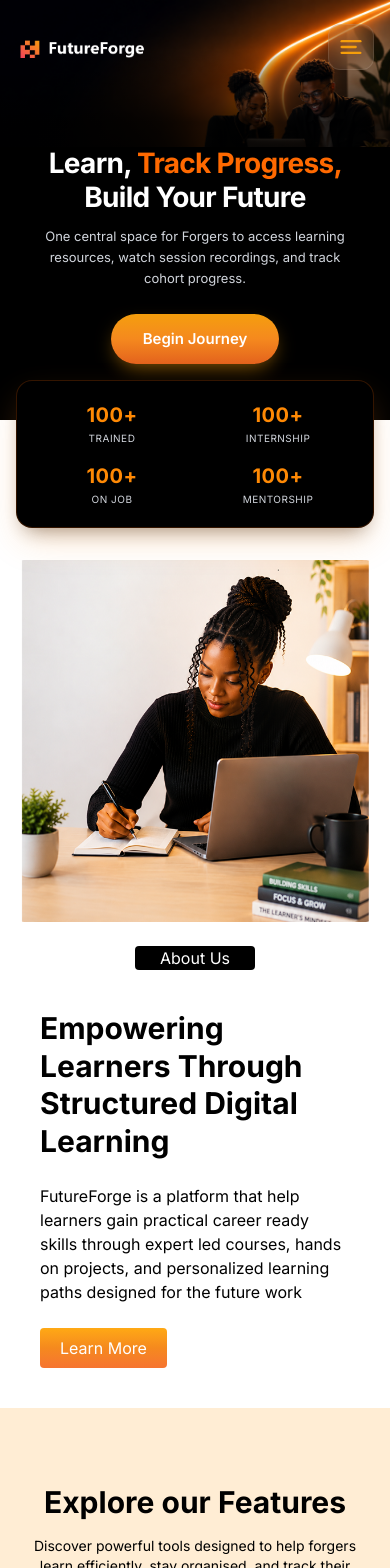
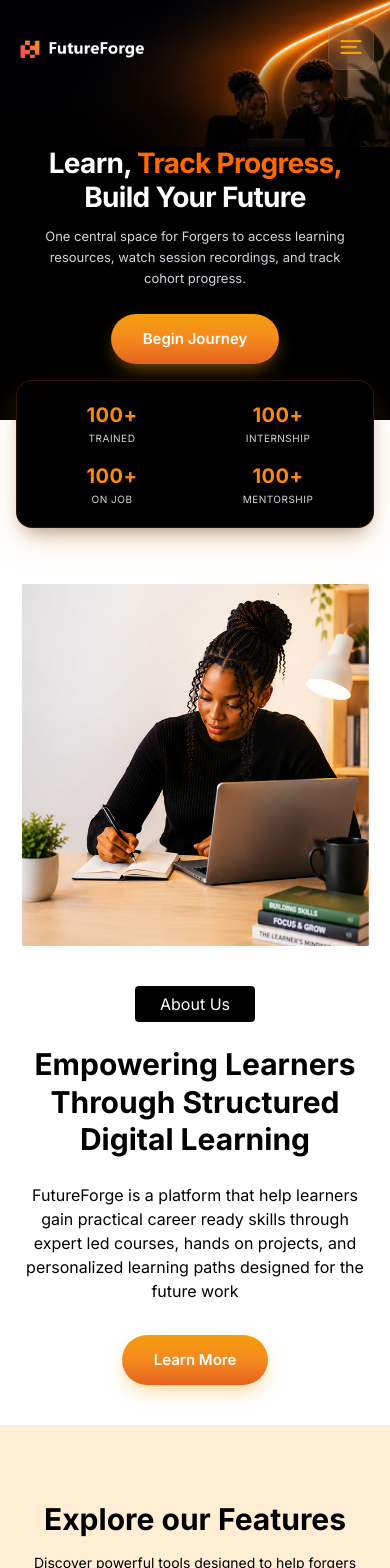
Before and after one commit to atilolaann/future-forge-lms, a React (Vite) app: page / in a window 390 px wide. Shown: the top 1568 px of the page. Built offline with nearby package versions, Linux system fonts and the light colour scheme.

Commit message:
feat: add modular landing page components including Testimonials, About, CTA, Features, Footer, and Nav

```diff
--- a/src/components/About.jsx
+++ b/src/components/About.jsx
@@ -4,26 +4,25 @@ import hero2 from "../assets/hero2.png";
 function About() {
   return (
     <main id="about" className="scroll-mt-24">
-      <div className="w-full p-4 bg-white">
-        <div>
-          {/* 1. Main Container: Stacked vertically on mobile, side-by-side on desktop */}
-          <div className="flex flex-col md:flex-row items-center">
-            {/* 2. Image: Full width on mobile, 50% width on desktop */}
+      <div className="w-full bg-white text-black py-10 md:py-16">
+        <div className="max-w-[1440px] mx-auto px-4 sm:px-8 md:px-12 flex flex-col md:flex-row items-center gap-10 md:gap-12">
+          {/* 1. Image: Full width on mobile, 50% width on desktop */}
+          <div className="w-full md:w-[50%] shrink-0">
+            <img src={hero2} className="w-full rounded-lg h-auto" alt="" />
+          </div>
 
-            <img src={hero2} className="w-full rounded-lg md:w-[50%]" alt="" />
-
-            {/* 3. Text Box: Adjusted margins so text doesn't touch the screen edges on mobile */}
+          {/* 2. Text Box */}
           <motion.div
             initial={{ x: 90, opacity: 0 }}
             whileInView={{ x: 0, opacity: 1 }}
             transition={{ duration: 0.8, delay: 0.3 }}
             viewport={{ once: true }}
-              className="mx-6 my-6 md:mx-8 md:my-0"
+            className="w-full md:flex-1 flex flex-col items-center md:items-start text-center md:text-left"
           >
-              <p className="text-white mb-10 bg-black w-30 rounded-sm text-center mx-auto md:mx-0">
+            <p className="text-white mb-6 bg-black w-30 py-1.5 rounded-sm text-center mx-auto md:mx-0">
               About Us
             </p>
-              {/* 4. Heading: Slightly smaller on mobile so it fits, large on desktop */}
+            {/* 3. Heading: Slightly smaller on mobile so it fits, large on desktop */}
             <h3 className="text-3xl md:text-5xl font-bold leading-tight">
               Empowering Learners Through Structured Digital Learning
             </h3>
@@ -33,8 +32,6 @@ function About() {
               career ready skills through expert led courses, hands on
               projects, and personalized learning paths designed for the
               future work
-                <br className="hidden md:inline" />
-                <br className="hidden md:inline" />
             </p>
 
             <motion.button
@@ -42,13 +39,14 @@ function About() {
               whileInView={{ x: 0, opacity: 1 }}
               transition={{ duration: 0.8, delay: 0.3 }}
               viewport={{ once: true }}
+              whileHover={{ scale: 1.05 }}
+              whileTap={{ scale: 0.95 }}
               onClick={() => window.open("https://futureforge-project-snx5.vercel.app/", "_blank")}
-                className="bg-linear-to-b from-[#ffa914] via-[#F5891E] to-[#F67430] py-2 px-5 rounded-sm text-white cursor-pointer"
+              className="bg-gradient-to-b from-[#F59E0B] via-[#F5891E] to-[#E3621D] text-white px-8 py-3.5 rounded-full mt-2 text-[15px] font-semibold shadow-[0_8px_20px_-6px_rgba(245,158,11,0.6)] cursor-pointer"
             >
               Learn More
             </motion.button>
           </motion.div>
-          </div>
         </div>
       </div>
     </main>
--- a/src/components/Features.jsx
+++ b/src/components/Features.jsx
@@ -24,15 +24,18 @@ function Features() {
     };
 
 
+
   return (
-    <div className="w-full  bg-orange-100 text-black px-4 sm:px-6 md:px-8 py-8 md:py-16">
-      <div className="py-5  md:max-w-[70%] lg:max-w-[50%] text-center md:text-left">
+    <div className="w-full bg-orange-100 text-black py-8 md:py-16">
+      <div className="max-w-[1440px] mx-auto px-4 sm:px-8 md:px-12">
+        <div className="py-5 md:max-w-[70%] lg:max-w-[50%] text-center md:text-left">
           <motion.h3
             initial={{ opacity: 0, y: -20 }}
             whileInView={{ opacity: 1, y: 0 }}
             transition={{ duration: 0.5 }}
-          viewport={{once: true}}
-        className="font-bold text-3xl sm:text-4xl md:text-5xl pt-6">
+            viewport={{ once: true }}
+            className="font-bold text-3xl sm:text-4xl md:text-5xl pt-6"
+          >
             Explore our Features
           </motion.h3>
           <p className="py-4 text-sm sm:text-base max-w-full md:max-w-[80%] mx-auto md:mx-0">
@@ -43,21 +46,21 @@ function Features() {
         </div>
 
         <motion.div
-      variants={{containerVariants}}
+          variants={{ containerVariants }}
           initial="hidden"
           whileInView="show"
-      viewport={{once: true}}
-
-      className="flex flex-col md:flex-row gap-5 w-full mt-6">
+          viewport={{ once: true }}
+          className="flex flex-col md:flex-row gap-5 w-full mt-6"
+        >
           <motion.div
-        variants={{cardVariants}}
-        transition={{ duration: 0.5, ease:"easeOut"}}
-        whileHover={{y: -8, scale:1.02, transition: {duration:0.2}}}
-
-        className="border border-orange-300 rounded-2xl p-6 w-full md:w-1/3 flex flex-col items-center md:items-start text-center md:text-left bg-white shadow-[inset_0_0_20px_rgba(245,137,30,0.15),_0_10px_30px_-10px_rgba(245,137,30,0.15)]">
+            variants={{ cardVariants }}
+            transition={{ duration: 0.5, ease: "easeOut" }}
+            whileHover={{ y: -8, scale: 1.02, transition: { duration: 0.2 } }}
+            className="border border-orange-300 rounded-2xl p-6 w-full md:w-1/3 flex flex-col items-center md:items-start text-center md:text-left bg-white shadow-[inset_0_0_20px_rgba(245,137,30,0.15),_0_10px_30px_-10px_rgba(245,137,30,0.15)]"
+          >
             <motion.img
-            whileHover={{rotate:10, scale:1.1,}}
-            transition={{type:"spring",stiffness: 300,}}
+              whileHover={{ rotate: 10, scale: 1.1 }}
+              transition={{ type: "spring", stiffness: 300 }}
               src={Vector}
               className="bg-orange-400 w-10 p-2 rounded-full my-2"
               alt=""
@@ -72,13 +75,14 @@ function Features() {
           </motion.div>
 
           <motion.div
-          variants={{cardVariants}}
-        transition={{ duration: 0.5, ease:"easeOut"}}
-        whileHover={{y: -8, scale:1.02, transition: {duration:0.2}}}
-        className="border border-orange-300 rounded-2xl p-6 w-full md:w-1/3 flex flex-col items-center md:items-start text-center md:text-left bg-white shadow-[inset_0_0_20px_rgba(245,137,30,0.15),_0_10px_30px_-10px_rgba(245,137,30,0.15)]">
+            variants={{ cardVariants }}
+            transition={{ duration: 0.5, ease: "easeOut" }}
+            whileHover={{ y: -8, scale: 1.02, transition: { duration: 0.2 } }}
+            className="border border-orange-300 rounded-2xl p-6 w-full md:w-1/3 flex flex-col items-center md:items-start text-center md:text-left bg-white shadow-[inset_0_0_20px_rgba(245,137,30,0.15),_0_10px_30px_-10px_rgba(245,137,30,0.15)]"
+          >
             <motion.img
-           whileHover={{rotate:10, scale:1.1,}}
-            transition={{type:"spring",stiffness: 300,}}
+              whileHover={{ rotate: 10, scale: 1.1 }}
+              transition={{ type: "spring", stiffness: 300 }}
               src={GraduationCap}
               className="bg-orange-400 w-10 p-2 rounded-full my-2"
               alt=""
@@ -86,20 +90,21 @@ function Features() {
             <h2 className="text-xl sm:text-2xl font-semibold pt-4">
               Access Resources
             </h2>
-          <p className="text-sm sm:tnext-base mt-2 text-neutral-600">
+            <p className="text-sm sm:text-base mt-2 text-neutral-600">
               Monitor your weekly cohort progress and stay on top of your learning
               goal.
             </p>
           </motion.div>
 
           <motion.div
-          variants={{cardVariants}}
-        transition={{ duration: 0.5, ease:"easeOut"}}
-        whileHover={{y: -8, scale:1.02, transition: {duration:0.2}}}
-        className="border border-orange-300 rounded-2xl p-6 w-full md:w-1/3 flex flex-col items-center md:items-start text-center md:text-left bg-white shadow-[inset_0_0_20px_rgba(245,137,30,0.15),_0_10px_30px_-10px_rgba(245,137,30,0.15)]">
+            variants={{ cardVariants }}
+            transition={{ duration: 0.5, ease: "easeOut" }}
+            whileHover={{ y: -8, scale: 1.02, transition: { duration: 0.2 } }}
+            className="border border-orange-300 rounded-2xl p-6 w-full md:w-1/3 flex flex-col items-center md:items-start text-center md:text-left bg-white shadow-[inset_0_0_20px_rgba(245,137,30,0.15),_0_10px_30px_-10px_rgba(245,137,30,0.15)]"
+          >
             <motion.img
-           whileHover={{rotate:10, scale:1.1,}}
-            transition={{type:"spring",stiffness: 300,}}
+              whileHover={{ rotate: 10, scale: 1.1 }}
+              transition={{ type: "spring", stiffness: 300 }}
               src={Microphone}
               className="bg-orange-400 w-10 p-2 rounded-full my-2"
               alt=""
@@ -114,6 +119,7 @@ function Features() {
           </motion.div>
         </motion.div>
       </div>
+    </div>
   );
 }
 
--- a/src/components/Mission.jsx
+++ b/src/components/Mission.jsx
@@ -30,8 +30,10 @@ function Mission() {
                 whileInView={{ x: 0, opacity: 1 }}
                 transition={{ duration: 0.8, delay: 0.3 }}
                 viewport={{ once: true }}
+                whileHover={{ scale: 1.05 }}
+                whileTap={{ scale: 0.95 }}
                 onClick={() => window.open("https://futureforge-project-snx5.vercel.app/", "_blank")}
-                className="bg-linear-to-b from-[#ffa914] via-[#F5891E] to-[#F67430] py-2 px-5 rounded-sm text-black mt-8 cursor-pointer"
+                className="bg-gradient-to-b from-[#F59E0B] via-[#F5891E] to-[#E3621D] text-white px-8 py-3.5 rounded-full mt-8 text-[15px] font-semibold shadow-[0_8px_20px_-6px_rgba(245,158,11,0.6)] cursor-pointer"
               >
                 Learn More
               </motion.button>
--- a/src/components/Testimonials.jsx
+++ b/src/components/Testimonials.jsx
@@ -142,7 +142,7 @@ const Testimonials = () => {
 
   return (
     <section id="testimonials" className="w-full bg-orange-100 scroll-mt-24">
-      <div className="py-12 px-4 sm:px-8 md:px-10 max-w-[1440px] mx-auto">
+      <div className="py-12 px-4 sm:px-8 md:px-12 max-w-[1440px] mx-auto">
         <motion.h2
           initial={{ opacity: 0, y: 20 }}
           whileInView={{ opacity: 1, y: 0 }}
@@ -164,8 +164,7 @@ const Testimonials = () => {
             whileHover={{ scale: 1.05, y: -2 }}
             whileTap={{ scale: 0.95 }}
             onClick={() => setShowAll(!showAll)}
-            className="bg-linear-to-b from-[#F59E0B] via-[#F5891E] to-[#F67430] hover:bg-orange-600
-             text-black font-semibold py-3 px-10 rounded-lg text-sm transition-colors cursor-pointer"
+            className="bg-gradient-to-b from-[#F59E0B] via-[#F5891E] to-[#E3621D] text-white font-semibold py-3.5 px-10 rounded-full text-[15px] transition-colors cursor-pointer"
           >
             {showAll ? "See less" : "See more"}
           </motion.button>
```
Also changed, not shown: src/components/CTA.jsx (+7 -5 lines), src/components/Footer.jsx (+6 -4 lines), src/components/Nav.jsx (+4 -4 lines), src/assets/Bell.png (added). Lines whose indentation alone changed are shown as unchanged.
